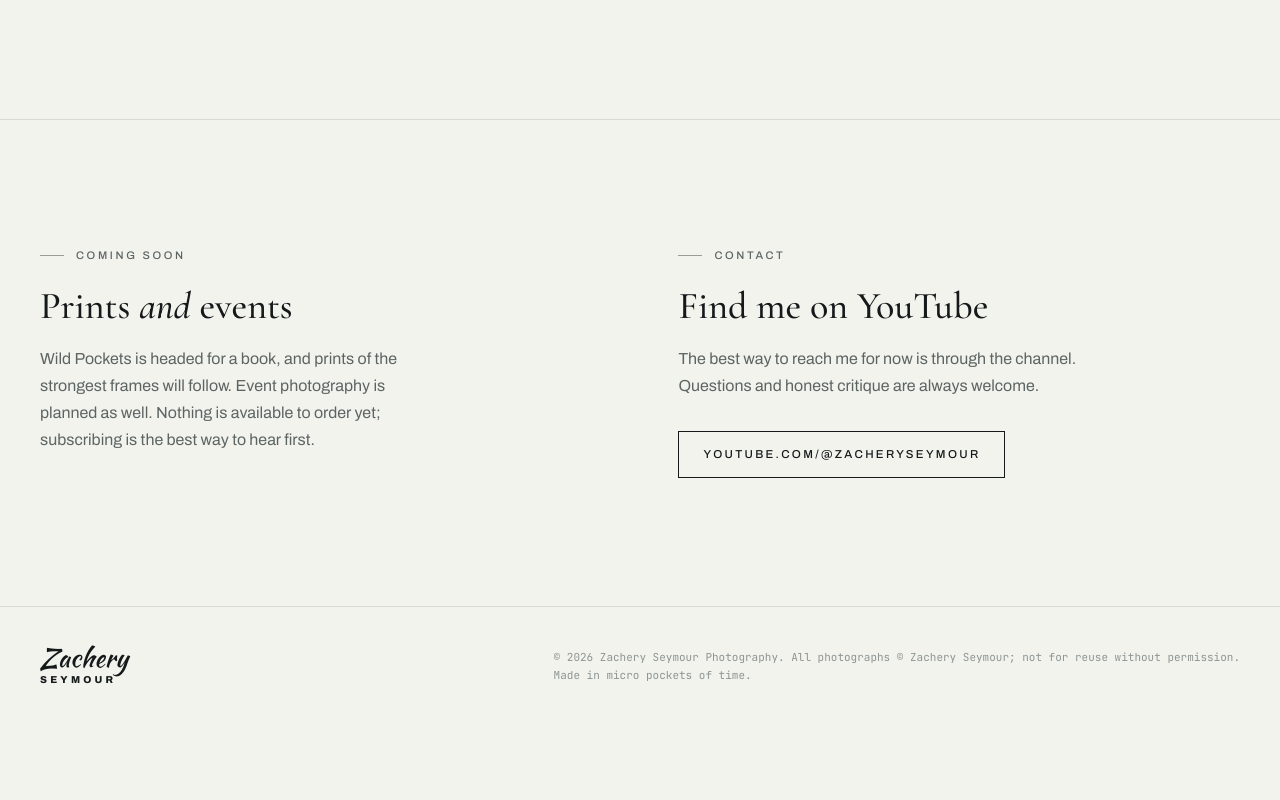
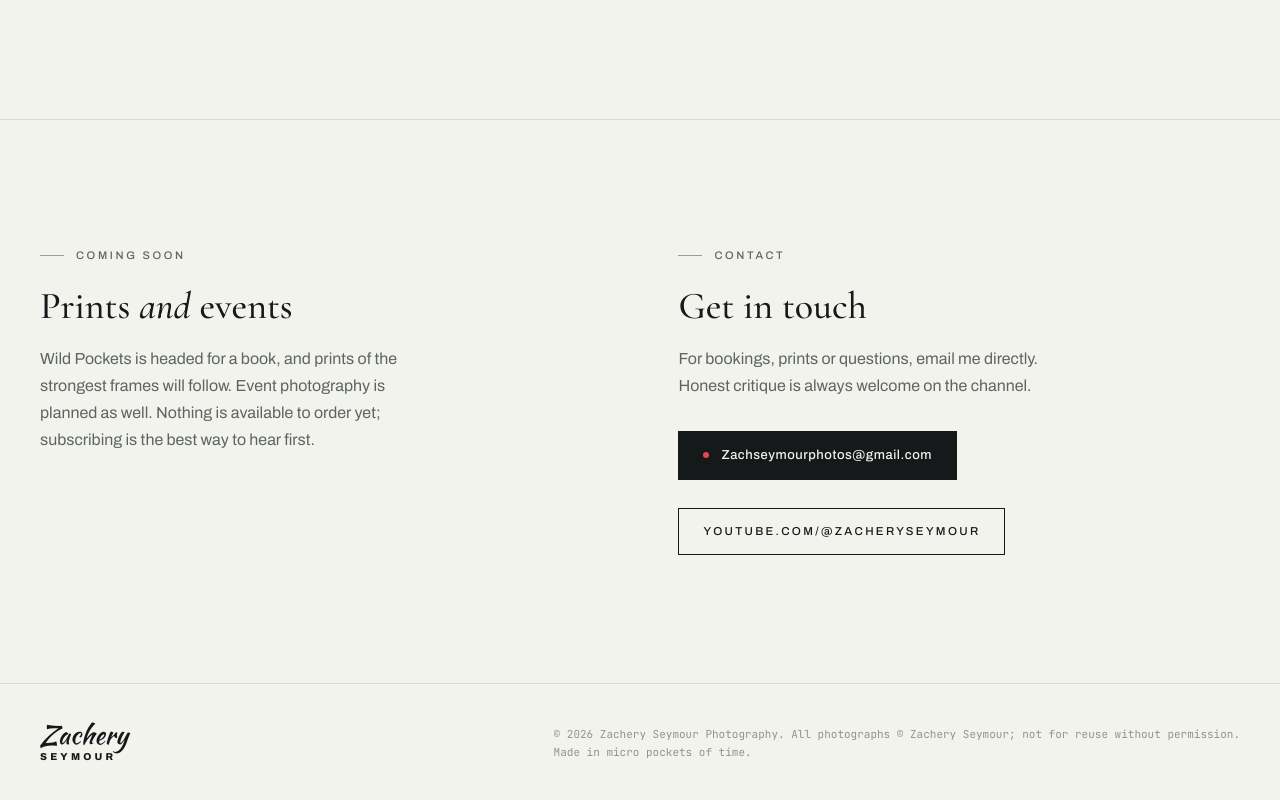
Before and after one commit to zacheryseymour/zacheryseymour.github.io, a plain HTML site: page index.html in a window 1280 px wide. Shown: the part 6482-7282 px from the top of the page. Before the commit the page ends 7215 px from the top, so only its background shows below. Drawn offline with nearby package versions, Linux system fonts and the light colour scheme.

Commit message:
Contact: add photography email (Zachseymourphotos@gmail.com) as primary, YouTube secondary
Co-Authored-By: Claude Opus 5.5 <noreply@anthropic.com>
Claude-Session: https://claude.ai/code/session_0174kAvQEz7tXz8mDhhXkzxZ

```diff
--- a/index.html
+++ b/index.html
@@ -389,9 +389,12 @@ try{var t=localStorage.getItem("zs-theme");if(t==="light"||t==="dark")document.d
     </div>
     <div>
       <p class="label">Contact</p>
-      <h3>Find me on YouTube</h3>
-      <p>The best way to reach me for now is through the channel. Questions and honest critique are always welcome.</p>
-      <a class="btn line" href="https://www.youtube.com/@zacheryseymour" rel="noopener">youtube.com/@zacheryseymour</a>
+      <h3>Get in touch</h3>
+      <p>For bookings, prints or questions, email me directly. Honest critique is always welcome on the channel.</p>
+      <div class="cta" style="margin-top:6px">
+        <a class="btn solid" style="text-transform:none;letter-spacing:.04em;font-size:13px" href="mailto:Zachseymourphotos@gmail.com"><span class="dot" aria-hidden="true"></span>Zachseymourphotos@gmail.com</a>
+        <a class="btn line" href="https://www.youtube.com/@zacheryseymour" rel="noopener">youtube.com/@zacheryseymour</a>
+      </div>
     </div>
   </div>
 </section>
```
